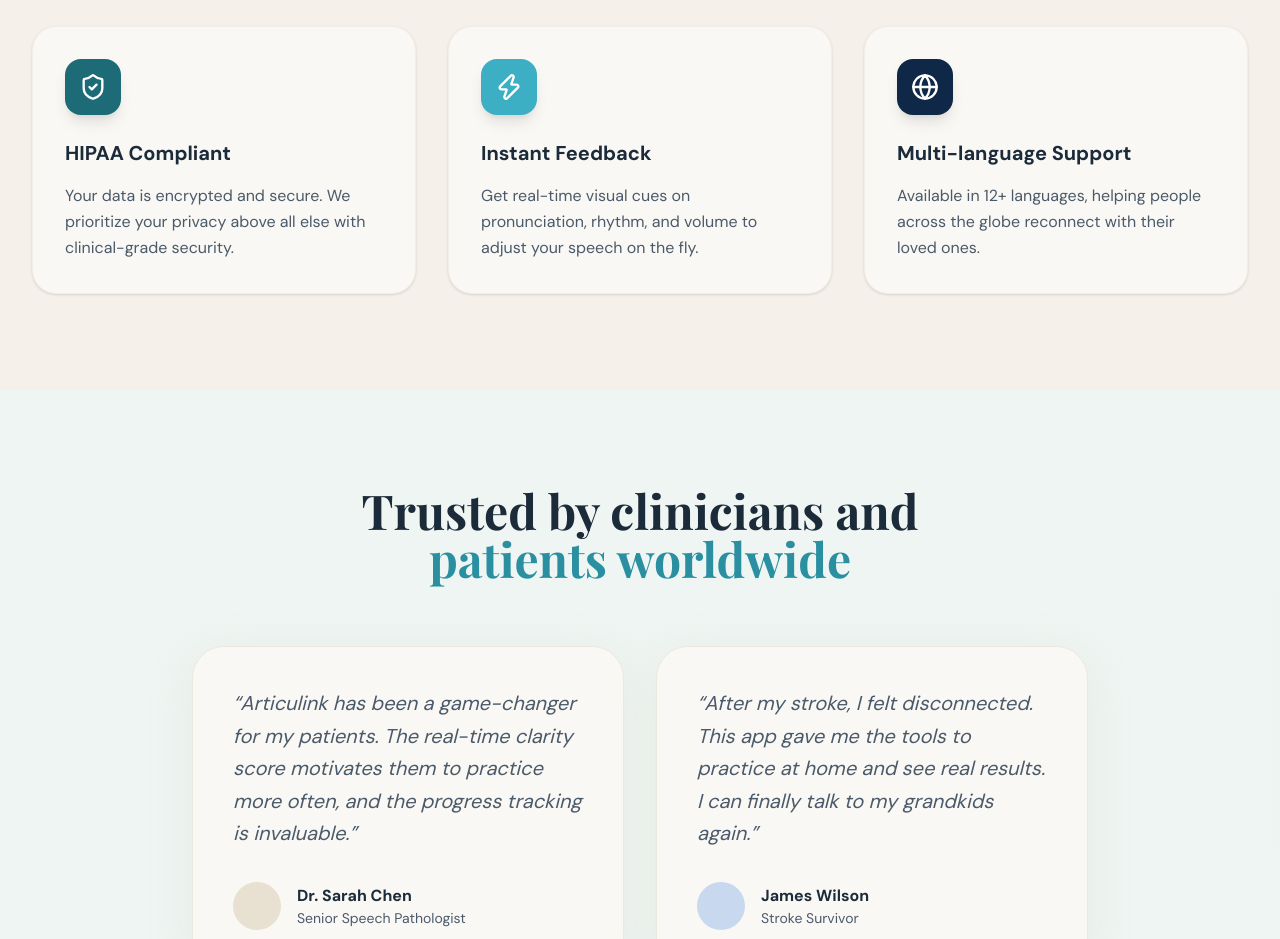
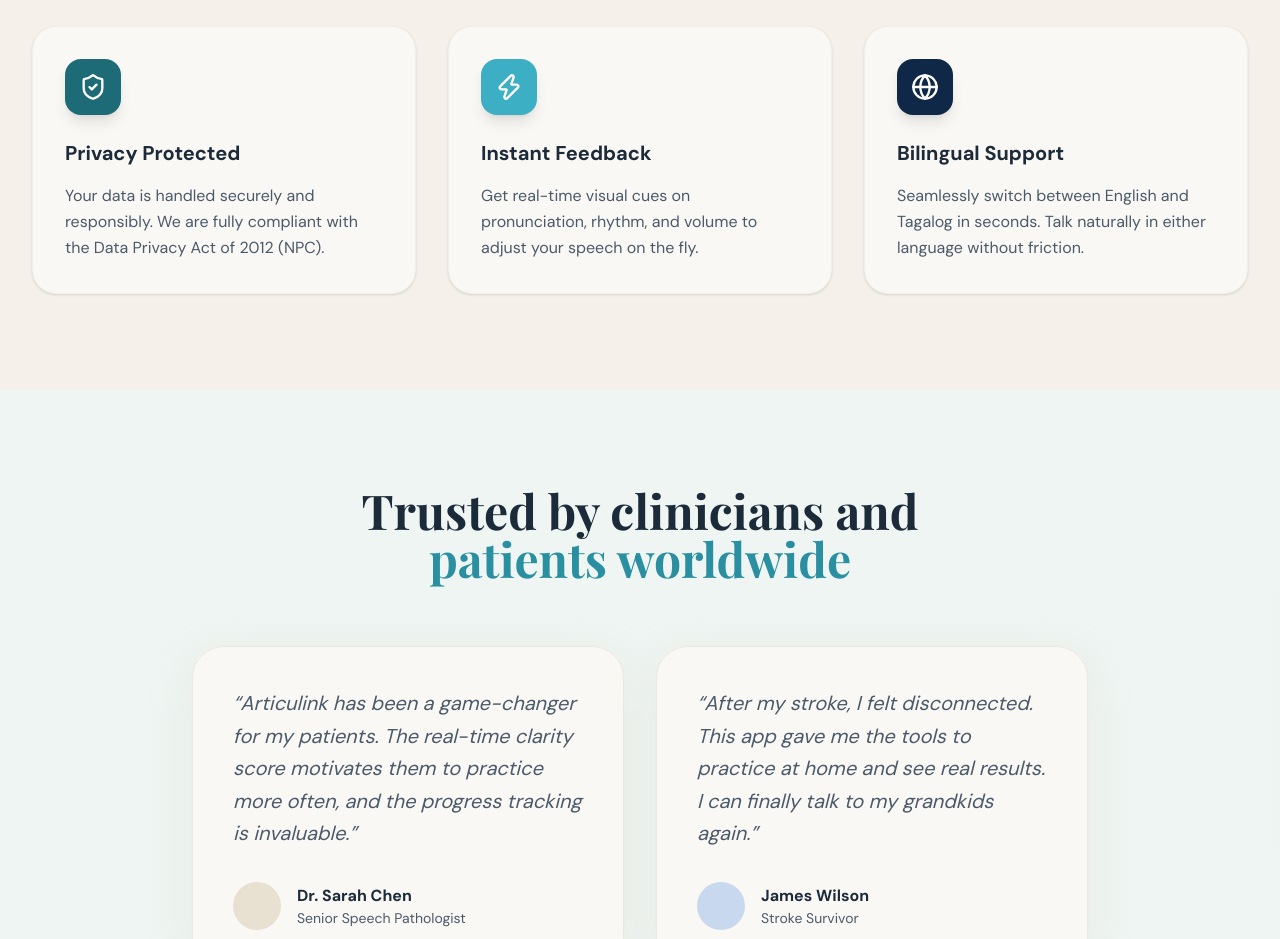
Before and after one commit to Eybri/articulink-ads, a Next.js app: page / in a window 1280 px wide. Shown: the part 1440-2379 px from the top of the page. Built offline with nearby package versions, Linux system fonts and the light colour scheme.

Commit message:
core benefits updates

```diff
--- a/src/components/Features.tsx
+++ b/src/components/Features.tsx
@@ -38,8 +38,8 @@ const features = [
   },
   {
     icon: ShieldCheck,
-    title: "HIPAA Compliant",
-    description: "Your data is encrypted and secure. We prioritize your privacy above all else with clinical-grade security.",
+    title: "Privacy Protected",
+    description: "Your data is handled securely and responsibly. We are fully compliant with the Data Privacy Act of 2012 (NPC).",
     color: COLORS.tealDark,
   },
   {
@@ -50,8 +50,8 @@ const features = [
   },
   {
     icon: Globe,
-    title: "Multi-language Support",
-    description: "Available in 12+ languages, helping people across the globe reconnect with their loved ones.",
+    title: "Bilingual Support",
+    description: "Seamlessly switch between English and Tagalog in seconds. Talk naturally in either language without friction.",
     color: COLORS.deepNavy,
   },
 ];
```
